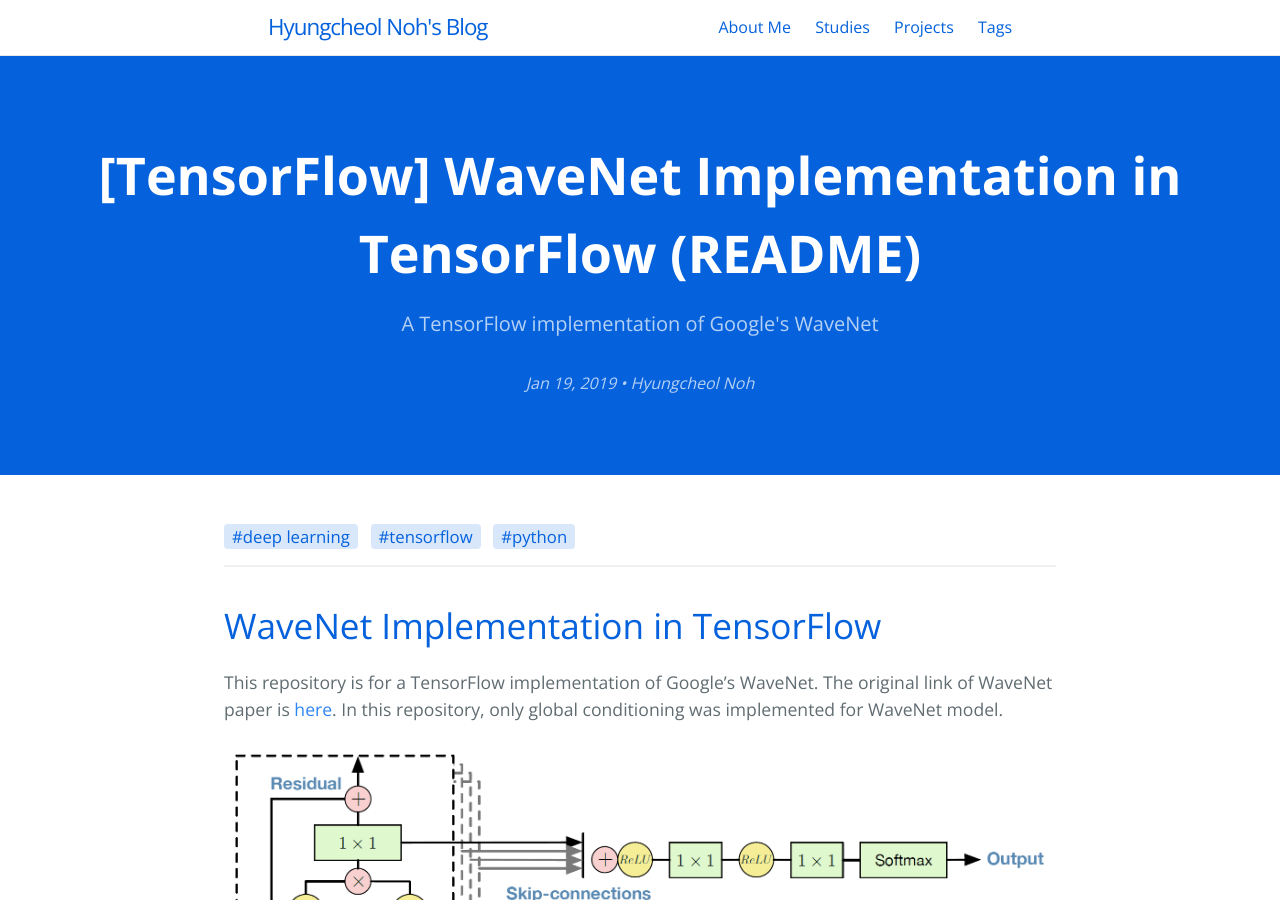
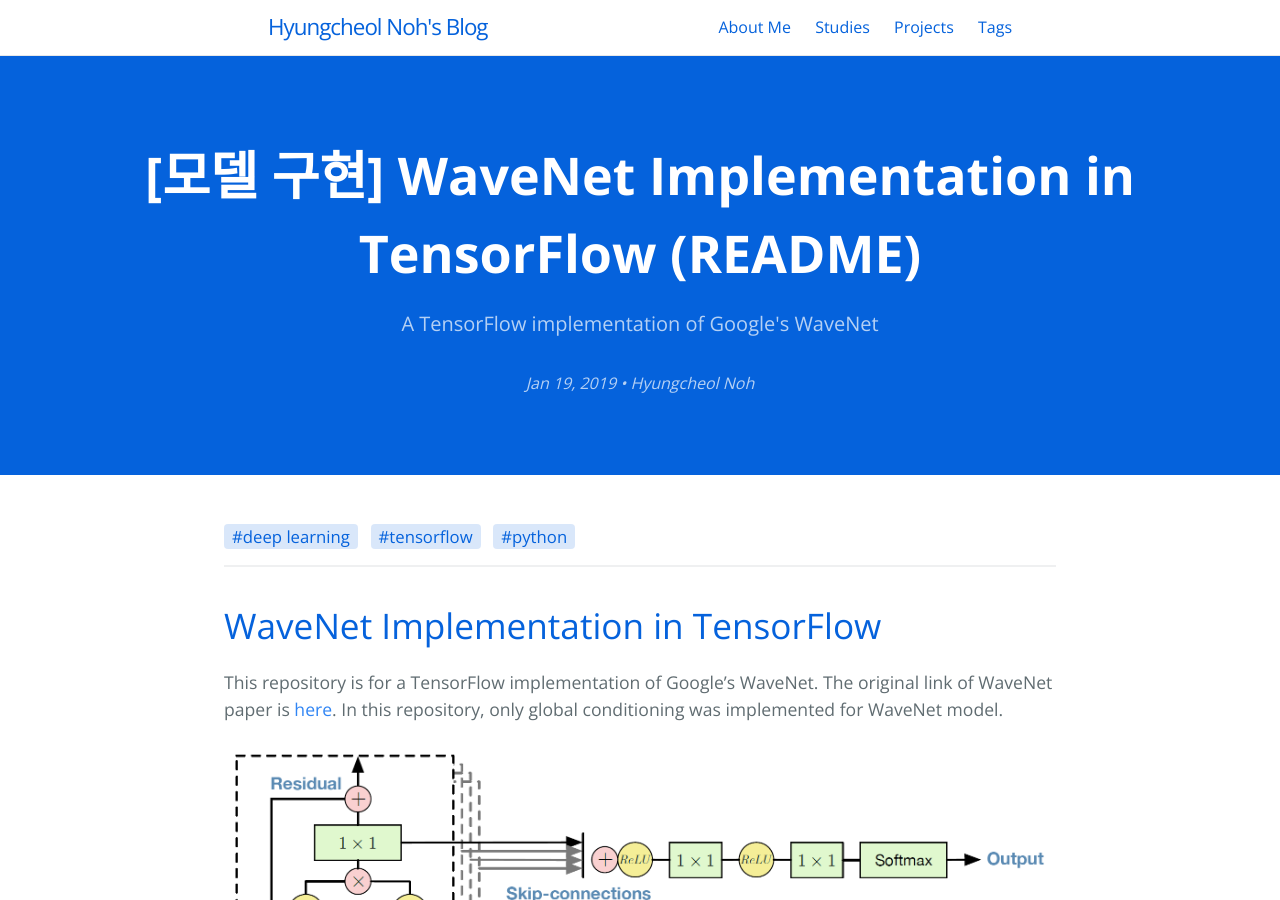
Before and after one commit to hcnoh/hcnoh.github.io, a Jekyll site: the page built from _posts/2019-01-19-wavenet-tensorflow.md, in a window 1280 px wide and 900 px high. Built offline with Jekyll 4.4.1, drawn with Linux system fonts in a browser that asks for light colours; comment, search, counter and statistics services are not loaded.

Commit message:
Update 2019-01-19-wavenet-tensorflow.md

```diff
--- a/_posts/2019-01-19-wavenet-tensorflow.md
+++ b/_posts/2019-01-19-wavenet-tensorflow.md
@@ -1,7 +1,7 @@
 ---
 layout: project
 use_math: true
-title: "[TensorFlow] WaveNet Implementation in TensorFlow (README)"
+title: "[모델 구현] WaveNet Implementation in TensorFlow (README)"
 date: 2019-01-19 01:29:33
 tagline: "A TensorFlow implementation of Google's WaveNet"
 categories:
```
